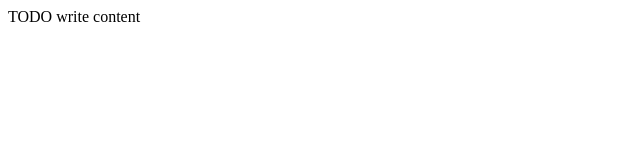
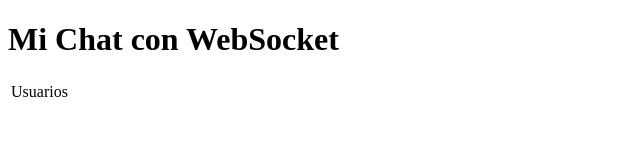
Before and after one commit to cposada23/Lab4WebSockets, a plain HTML site: page web/index.html in a window 1280 px wide. Shown: the whole page, without its empty margins (0-640 px from the left). Drawn offline with Linux system fonts and the light colour scheme.

Commit message:
algo del html

```diff
--- a/web/index.html
+++ b/web/index.html
@@ -11,6 +11,19 @@ and open the template in the editor.
         <meta name="viewport" content="width=device-width, initial-scale=1.0">
     </head>
     <body>
-        <div>TODO write content</div>
+        <h1>Mi Chat con WebSocket</h1>
+        <div style="text-align: center;">
+            <form action="">
+                <table>
+                    <tr>
+                        <td>
+                            Usuarios <br/>
+                        </td>
+                    </tr>
+                </table>
+
+            </form>
+
+        </div>
     </body>
 </html>
```
Also changed, not shown: web/WebSocket.js (+19 -3 lines).
